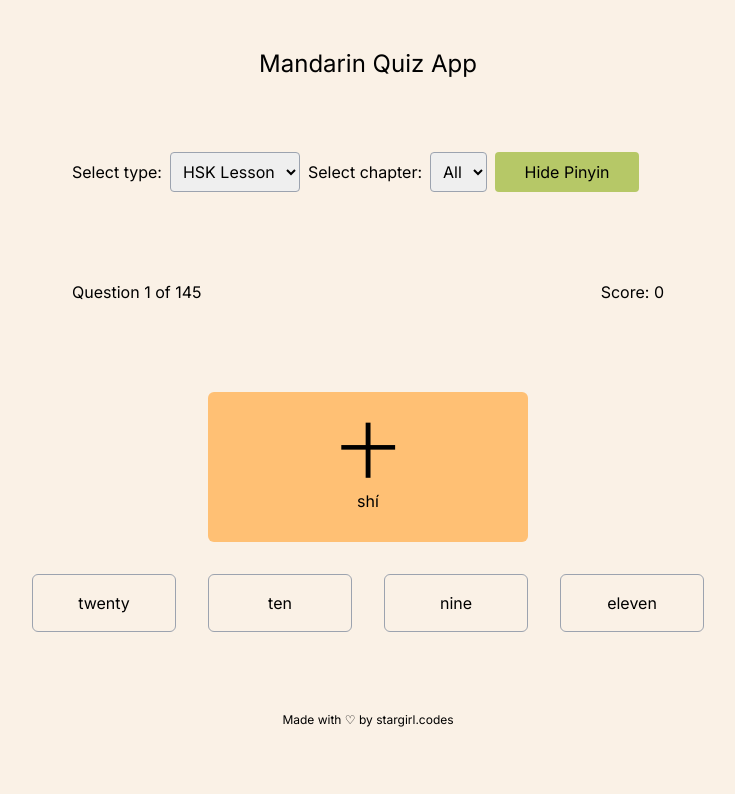
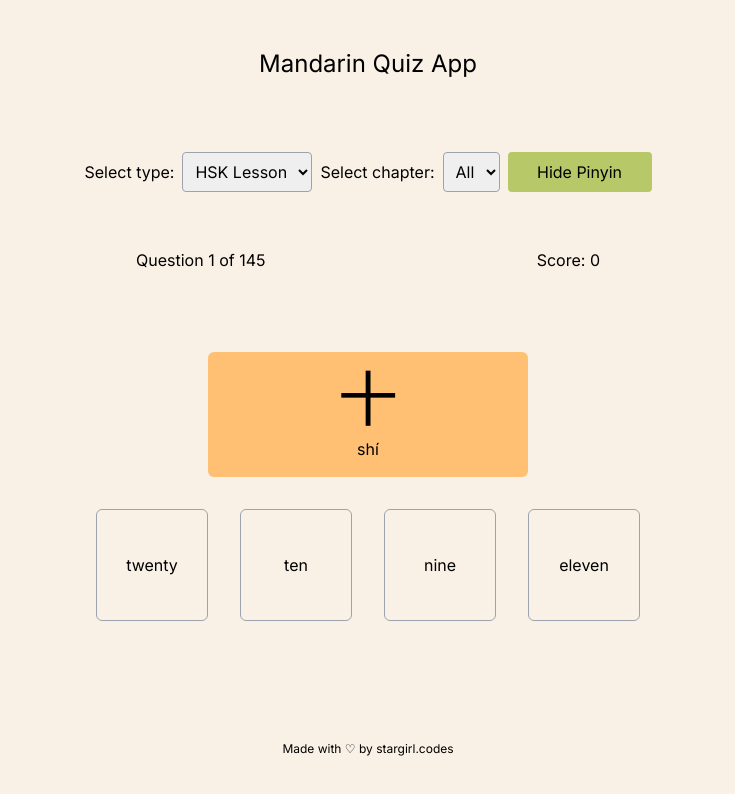
Before and after one commit to novalaurente/nihongokana, a Next.js app: page / in a window 1280 px wide. Shown: the top 794 px of the page, without its empty margins (272-1007 px from the left). Built offline with nearby package versions, Linux system fonts and the light colour scheme.

Commit message:
fix mobile view

```diff
--- a/app/page.tsx
+++ b/app/page.tsx
@@ -101,10 +101,12 @@ export default function App() {
   }, [selectedType]);
 
   return (
-    <div className='bg-[#FAF1E6] mx-auto md:w-screen md:h-screen lg:w-screen'>
+    <div className='bg-[#FAF1E6] mx-auto h-screen md:w-screen lg:w-screen'>
+      <div className='flex flex-col justify-between'>
+        <div>
           <div className='py-6 md:py-12 flex justify-center text-2xl'>Mandarin Quiz App</div>
-      <div className='p-2 flex flex-row justify-center md:justify-start md:w-1/2 md:mx-auto md:p-6'>
-        <label className='mr-2 flex flex-row items-center text-sm md:text-base'>
+          <div className='px-10 flex flex-col justify-center md:flex-row md:items-center md:w-full md:mx-auto md:p-6'>
+            <label className='mb-2 mr-2 flex flex-row items-center text-sm md:mb-0 md:text-base'>
               Select type:
               <select
                 className='cursor-pointer p-2 rounded border border-solid border-gray-400 ml-2'
@@ -114,7 +116,7 @@ export default function App() {
                 <option value='Topic'>Topic</option>
               </select>
             </label>
-        <label className='mr-2 flex flex-row items-center text-sm md:text-base'>
+            <label className='mb-2 mr-2 flex flex-row items-center text-sm md:mb-0 md:text-base'>
               {selectedType === 'HSK Lesson' ? 'Select chapter: ' : 'Select topic: '}
               <select
                 className='cursor-pointer p-2 rounded border border-solid border-gray-400 ml-2'
@@ -131,15 +133,15 @@ export default function App() {
               </select>
             </label>
             <button
-          className='bg-[#B6C867] hover:bg-[#95a93d] rounded p-2 w-30 md:w-36 text-sm md:text-base'
+              className='bg-[#B6C867] hover:bg-[#95a93d] rounded p-2 w-24 md:w-36 text-sm md:text-base'
               onClick={() => setIsPinyinVisible(!isPinyinVisible)}>
               {isPinyinVisible ? 'Hide' : 'Show'} Pinyin
             </button>
           </div>
 
           {questions.length > 0 && currentQuestionIndex < questions.length ? (
-        <div className='py-2 md:py-8 flex flex-col justify-center items-center'>
-          <div className='w-full flex my-2 md:my-4 py-2 md:py-4 px-10 md:px-6 justify-between md:w-1/2 text-sm md:text-base'>
+            <div className='py-2 flex flex-col justify-center items-center'>
+              <div className='w-full flex my-2 py-2 px-10 justify-between text-sm md:my-4 md:w-2/5 md:px-6 md:text-base'>
                 <p>
                   Question {currentQuestionIndex + 1} of {questions.length}
                 </p>
@@ -148,15 +150,17 @@ export default function App() {
               <div className='mb-4 h-10 text-lg'>
                 {isResultVisible && result.length !== 0 ? result : null}
               </div>
-          <div className='bg-[#FFC074] w-2/3 md:w-1/4 h-[100px] md:h-[150px] p-2 md:p-4 flex flex-col justify-center items-center rounded-md'>
+              <div className='bg-[#FFC074] w-2/3 md:w-1/4 h-[100px] md:h-[125px] p-2 flex flex-col justify-center items-center rounded-md'>
                 <p className='text-3xl md:text-6xl'>{questions[currentQuestionIndex].character}</p>
-            {isPinyinVisible && <p className='mt-2'>{questions[currentQuestionIndex].pinyin}</p>}
+                {isPinyinVisible && (
+                  <p className='mt-2'>{questions[currentQuestionIndex].pinyin}</p>
+                )}
               </div>
-          <div>
-            <ul className='m-4 flex flex-col md:flex-row'>
+              <div className='my-4 w-full flex items-center justify-center'>
+                <ul className='w-5/6 flex flex-wrap items-center justify-center'>
                   {currentChoices.map((choice) => (
                     <li
-                  className='p-2 m-2 md:p-4 md:m-4 border border-solid border-gray-400 rounded-md w-36 text-center cursor-pointer hover:bg-[#B6C867]'
+                      className='w-28 h-28 flex items-center justify-center m-4 md:p-4 md:m-4 border border-solid border-gray-400 rounded-md text-center cursor-pointer hover:bg-[#B6C867]'
                       key={choice}
                       onClick={() => handleAnswer(choice)}>
                       {choice}
@@ -180,10 +184,11 @@ export default function App() {
               </button>
             </div>
           )}
-
-      <footer className='flex justify-center p-2 md:p-4'>
+        </div>
+        <footer className='flex justify-center pt-10 pb-2 md:pt-20'>
           <p className='text-xs'>Made with ♡ by stargirl.codes</p>
         </footer>
       </div>
+    </div>
   );
 }
```
Lines whose indentation alone changed are shown as unchanged.
